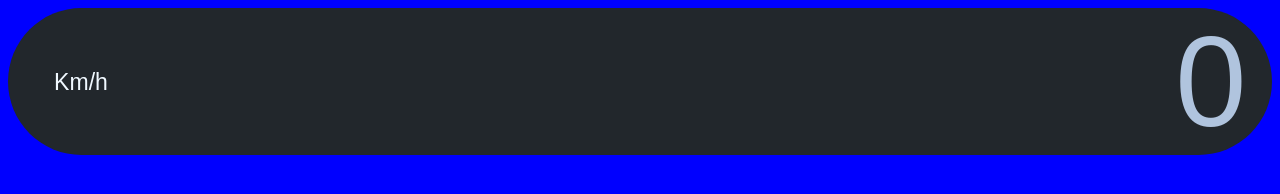
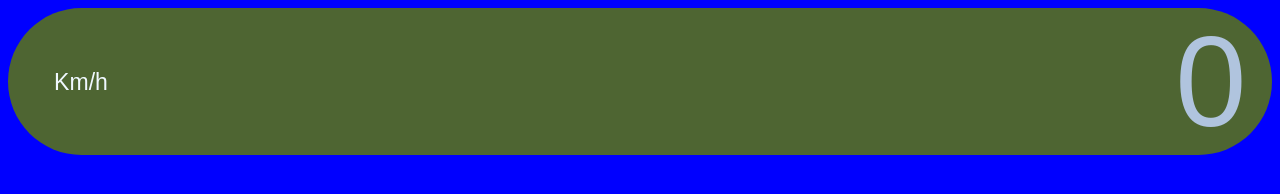
Before and after one commit to miguelsantosdesign/speedOmeter, a plain HTML site: page index.html in a window 1280 px wide. Drawn offline with Linux system fonts and the light colour scheme.

Commit message:
Update style.css

```diff
--- a/style.css
+++ b/style.css
@@ -7,7 +7,7 @@ body{
     position: relative;
     font-size: 8em;
     font-family: Arial;
-    background-color: rgb(34, 39, 44);
+    background-color: rgb(78, 101, 50);
     color:lightsteelblue;
     padding-right: 0.2em;
     border-radius: 100px;
```
